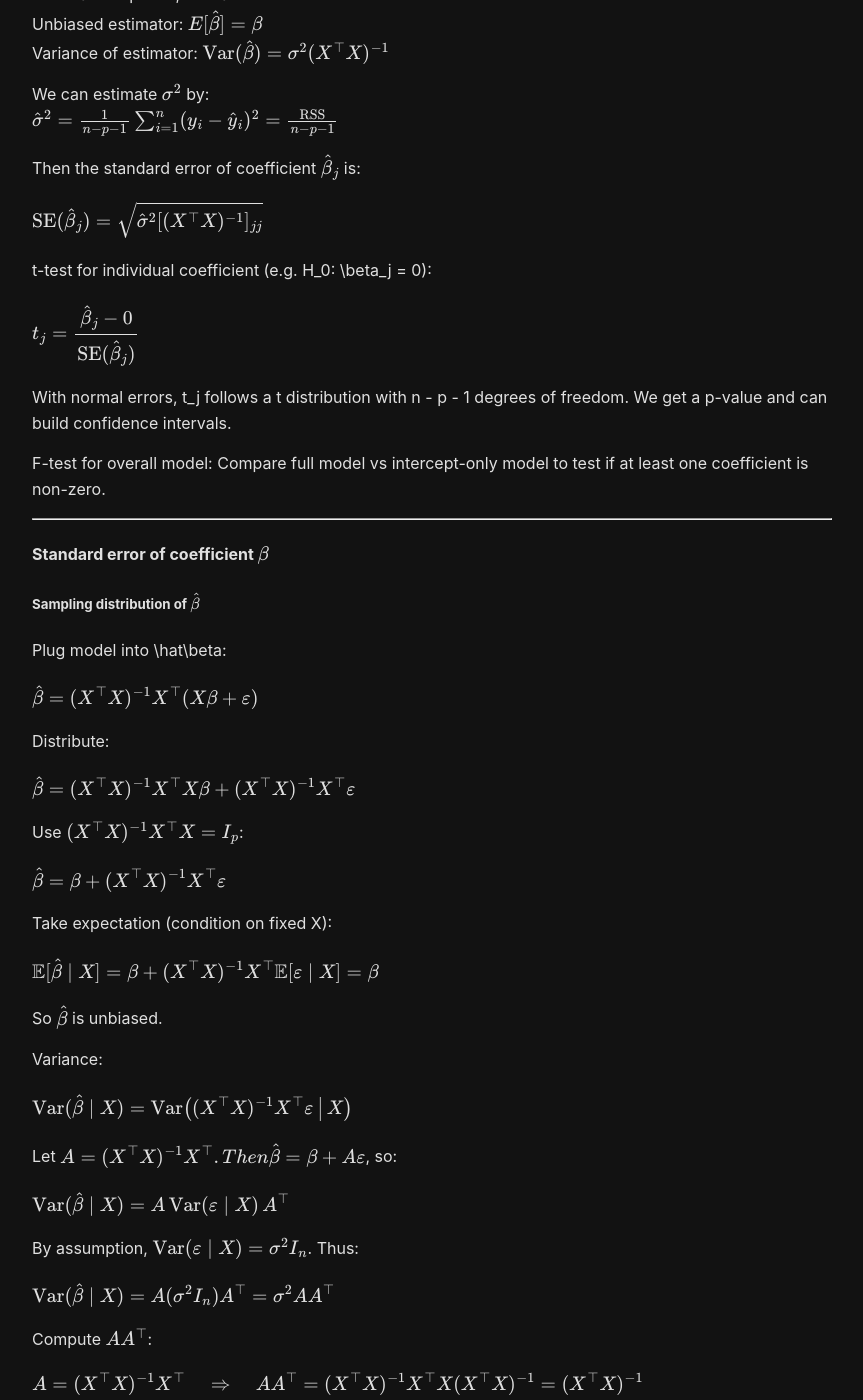
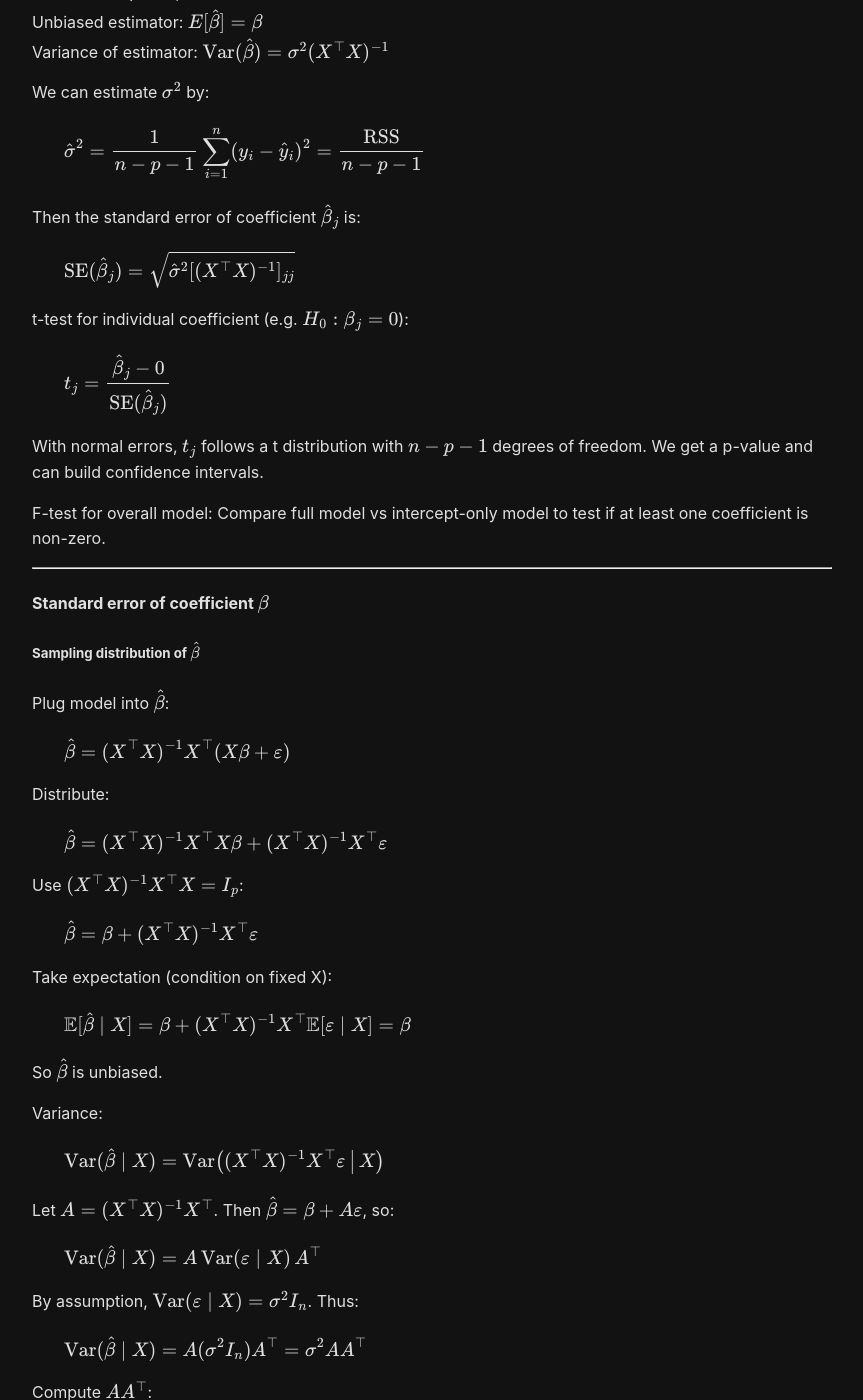
Before and after one commit to sean-sj-jung/sean-sj-jung.github.io, a Jekyll site: the page built from _posts/2021-01-01-LinearRegression.md, in a window 1280 px wide and 1400 px high, scrolled down 2984 px. Shown: the whole window, without its empty margins (208-1071 px from the left). Built offline with Jekyll 4.4.1, drawn with Linux system fonts in a browser that asks for light colours; nearby versions of some CDN libraries; some of the changed text lies outside the part shown.

Commit message:
fix math render

```diff
--- a/_posts/2021-01-01-LinearRegression.md
+++ b/_posts/2021-01-01-LinearRegression.md
@@ -19,7 +19,6 @@ excerpt: "Another popular topic"
 
 
 ---
-
 ### A Linear Regression Model
 
 <div style="padding-left: 2em">
@@ -28,7 +27,11 @@ $$
 y_i = \beta_0 + \beta_1 x_{i1} + \beta_2 x_{i2} + \dots + \beta_p x_{ip} + \varepsilon_i
 $$
 
+</div>
+
 or
+
+<div style="padding-left: 2em">
 
 $$
 \mathbf{y} = X\beta + \varepsilon
@@ -64,6 +67,8 @@ If perfect colinearity, the $$\beta$$ will be non-identifiable as there is no un
 
 Choose $$\beta$$ to minimize the Residual Sum of Squares (RSS):
 
+<div style="padding-left: 2em">
+
 $$
 \begin{align}
 \hat\beta &= \arg\min_\beta \ \text{RSS}(\beta) \\
@@ -71,7 +76,11 @@ $$
 \end{align}
 $$
 
+</div>
+
 Loss:
+
+<div style="padding-left: 2em">
 
 $$
 \begin{align}
@@ -83,13 +92,21 @@ L(\beta) &= (\mathbf{y} - X\beta)^\top(\mathbf{y} - X\beta) \\
 \end{align}
 $$
 
-Using $$ (X\beta)^\top = \beta^\top X^\top$$ and $$(X\beta)^\top \mathbf{y} = \beta^\top X^\top \mathbf{y}$$
+</div>
+
+Using $$(X\beta)^\top = \beta^\top X^\top$$ and $$(X\beta)^\top \mathbf{y} = \beta^\top X^\top \mathbf{y}$$
+
+<div style="padding-left: 2em">
 
 $$
 L(\beta) = \mathbf{y}^\top \mathbf{y} - 2 \beta^\top X^\top \mathbf{y} + \beta^\top X^\top X \beta
 $$
 
+</div>
+
 Take gradient w.r.t. $$\beta$$:
+
+<div style="padding-left: 2em">
 
 $$
 \begin{align}
@@ -100,57 +117,88 @@ $$
 \end{align}
 $$
 
+</div>
+
 Where
+
+<div style="padding-left: 2em">
 
 $$
 \frac{\partial}{\partial \beta}\left( \mathbf{y}^\top \mathbf{y} \right) = 0
 $$
 
-Let $$a = X^\top \mathbf{y} (constant w.r.t. \beta)$$
+</div>
+
+Let $$a = X^\top \mathbf{y}$$ (constant w.r.t. $$\beta$$)
 
 Then
 
+<div style="padding-left: 2em">
+
 $$\frac{\partial}{\partial \beta} \left( \beta^\top a \right) = a$$
+
+</div>
 
 so
 
+<div style="padding-left: 2em">
+
 $$\frac{\partial}{\partial \beta} \left( -2 \beta^\top X^\top \mathbf{y} \right) = -2 X^\top \mathbf{y}$$
+
+</div>
 
 Let $$A = X^\top X$$. Then $$A = A^\top$$. Using the symmetric case:
 
+<div style="padding-left: 2em">
+
 $$\frac{\partial}{\partial \beta} \left( \beta^\top A \beta \right) = 2A\beta = 2X^\top X \beta$$
 
+</div>
+
 Therefore,
+
+<div style="padding-left: 2em">
 
 $$
 \nabla_\beta L(\beta) = -2X^\top\mathbf{y} + 2X^\top X\beta
 $$
 
+</div>
+
 And
+
+<div style="padding-left: 2em">
 
 $$
 X^\top X \hat\beta = X^\top \mathbf{y}
 $$
 
+</div>
+
 Assuming $$X^\top X$$ is invertible, we get the closed form OLS solution:
+
+<div style="padding-left: 2em">
 
 $$
 \hat\beta = (X^\top X)^{-1} X^\top \mathbf{y}
 $$
 
+</div>
+
 #### Maximum Likelihood Estimate of $$\beta$$
 
-If we assume
-$$\varepsilon \sim \mathcal{N}(0, \sigma^2 I)$$,
-then conditional on $$X, \mathbf{y}$$ is multivariate normal with mean $$X\beta$$ and covariance $$\sigma^2 I$$.
+If we assume $$\varepsilon \sim \mathcal{N}(0, \sigma^2 I)$$, then conditional on $$X, \mathbf{y}$$ is multivariate normal with mean $$X\beta$$ and covariance $$\sigma^2 I$$.
 
 The log-likelihood of $$\beta,\sigma^2$$ is (up to constants):
+
+<div style="padding-left: 2em">
 
 $$
 \ell(\beta, \sigma^2)
 = -\frac{n}{2}\log(\sigma^2) - \frac{1}{2\sigma^2} \|\mathbf{y} - X\beta\|^2
 $$
 
+</div>
 
 For fixed $$\sigma^2$$, maximizing $$\ell$$ w.r.t. $$\beta$$ is equivalent to minimizing $$\|\mathbf{y} - X\beta\|^2$$.
 i.e. OLS = MLE for $$\beta$$ under Gaussian noise assumption.
@@ -164,20 +212,33 @@ Unbiased estimator:  $$E[\hat\beta] = \beta$$
 Variance of estimator:  $$\mathrm{Var}(\hat\beta) = \sigma^2 (X^\top X)^{-1}$$
 
 We can estimate $$\sigma^2$$ by:
+
+<div style="padding-left: 2em">
+
 $$
 \hat{\sigma}^2 = \frac{1}{n - p - 1} \sum_{i=1}^n (y_i - \hat{y}_i)^2
 = \frac{\text{RSS}}{n - p - 1}
 $$
 
+</div>
+
 Then the standard error of coefficient $$\hat\beta_j$$ is:
+
+<div style="padding-left: 2em">
 
 $$\mathrm{SE}(\hat\beta_j) = \sqrt{ \hat{\sigma}^2 [(X^\top X)^{-1}]_{jj} }$$
 
-t-test for individual coefficient (e.g. H_0: \beta_j = 0):
+</div>
+
+t-test for individual coefficient (e.g. $$H_0: \beta_j = 0$$):
+
+<div style="padding-left: 2em">
 
 $$t_j = \frac{\hat\beta_j - 0}{\mathrm{SE}(\hat\beta_j)}$$
 
-With normal errors, t_j follows a t distribution with n - p - 1 degrees of freedom. We get a p-value and can build confidence intervals.
+</div>
+
+With normal errors, $$t_j$$ follows a t distribution with $$n - p - 1$$ degrees of freedom. We get a p-value and can build confidence intervals.
 
 F-test for overall model: Compare full model vs intercept-only model to test if at least one coefficient is non-zero.
 
@@ -187,70 +248,125 @@ F-test for overall model: Compare full model vs intercept-only model to test if
 
 ##### Sampling distribution of $$\hat\beta$$
 
-Plug model into \hat\beta:
+Plug model into $$\hat\beta$$:
+
+<div style="padding-left: 2em">
 
 $$\hat\beta = (X^\top X)^{-1} X^\top (X\beta + \varepsilon)$$
 
+</div>
+
 Distribute:
+
+<div style="padding-left: 2em">
 
 $$\hat\beta = (X^\top X)^{-1} X^\top X\beta + (X^\top X)^{-1} X^\top \varepsilon$$
 
+</div>
+
 Use $$(X^\top X)^{-1} X^\top X = I_p$$:
+
+<div style="padding-left: 2em">
 
 $$\hat\beta = \beta + (X^\top X)^{-1} X^\top \varepsilon$$
 
+</div>
+
 Take expectation (condition on fixed X):
 
+<div style="padding-left: 2em">
+
 $$\mathbb{E}[\hat\beta \mid X] = \beta + (X^\top X)^{-1} X^\top \mathbb{E}[\varepsilon \mid X] = \beta$$
+
+</div>
 
 So $$\hat\beta$$ is unbiased.
 
 Variance:
 
+<div style="padding-left: 2em">
+
 $$\text{Var}(\hat\beta \mid X) = \text{Var}\big((X^\top X)^{-1} X^\top \varepsilon \,\big|\, X\big)$$
 
-Let $$A = (X^\top X)^{-1} X^\top. Then \hat\beta = \beta + A\varepsilon$$, so:
+</div>
+
+Let $$A = (X^\top X)^{-1} X^\top$$. Then $$\hat\beta = \beta + A\varepsilon$$, so:
+
+<div style="padding-left: 2em">
 
 $$\text{Var}(\hat\beta \mid X) = A\,\text{Var}(\varepsilon \mid X)\,A^\top$$
 
+</div>
+
 By assumption, $$\text{Var}(\varepsilon \mid X) = \sigma^2 I_n$$. Thus:
+
+<div style="padding-left: 2em">
 
 $$\text{Var}(\hat\beta \mid X) = A(\sigma^2 I_n)A^\top = \sigma^2 A A^\top$$
 
+</div>
+
 Compute $$AA^\top$$:
+
+<div style="padding-left: 2em">
 
 $$A = (X^\top X)^{-1} X^\top \quad\Rightarrow\quad A A^\top = (X^\top X)^{-1} X^\top X (X^\top X)^{-1} = (X^\top X)^{-1}$$
 
+</div>
+
 So:
+
+<div style="padding-left: 2em">
 
 $$\boxed{\text{Var}(\hat\beta \mid X) = \sigma^2 (X^\top X)^{-1}}$$
 
-If errors are normal, since \hat\beta is a linear transformation of a multivariate normal \varepsilon, we have:
+</div>
+
+If errors are normal, since $$\hat\beta$$ is a linear transformation of a multivariate normal $$\varepsilon$$, we have:
+
+<div style="padding-left: 2em">
 
 $$\hat\beta \mid X \sim \mathcal{N}\left(\beta,\ \sigma^2 (X^\top X)^{-1}\right)$$
+
+</div>
 
 ##### Standard error of a single coefficient
 
 Let
 
+<div style="padding-left: 2em">
+
 $$\text{Var}(\hat\beta \mid X) = \sigma^2 (X^\top X)^{-1} = \sigma^2 C$$
+
+</div>
 
 where $$C = (X^\top X)^{-1}$$ is a $$p \times p$$ matrix.
 
 The variance of the j-th coefficient $$\hat\beta_j$$ is the j-th diagonal element of this covariance matrix:
 
+<div style="padding-left: 2em">
+
 $$\text{Var}(\hat\beta_j \mid X) = \sigma^2 C_{jj}$$
 
-So the standard deviation (population standard deviation of \hat\beta_j) is:
+</div>
+
+So the standard deviation (population standard deviation of $$\hat\beta_j$$) is:
+
+<div style="padding-left: 2em">
 
 $$\text{SD}(\hat\beta_j \mid X) = \sqrt{\sigma^2 C_{jj}} = \sigma \sqrt{C_{jj}}$$
 
-We don’t know $$\sigma$$. In practice, we replace $$\sigma^2$$ with its estimator $$s^2$$. Then the standard error of $$\hat\beta_j$$ is:
+</div>
+
+We don't know $$\sigma$$. In practice, we replace $$\sigma^2$$ with its estimator $$s^2$$. Then the standard error of $$\hat\beta_j$$ is:
+
+<div style="padding-left: 2em">
 
 $$\boxed{\text{SE}(\hat\beta_j) = \sqrt{s^2 C_{jj}}}$$
 
+</div>
+
 where $$C_{jj}$$ is the j-th diagonal element of $$(X^\top X)^{-1}$$.
-
 ##### Single-predictor intuition
 
 For simple linear regression with intercept:
@@ -356,7 +472,7 @@ Suppose you want to predict Y using variables X1 and X2, and linear regression.
 X1 and X2 are correlated and have variance of 1. You try fitting two different models with maximum likelihood - one that predicts Y using X1 and X2, and another that predicts Y using new predictors (X1 + X2) and (X1 - X2). Which method is better and why?
 
 
-1. The two models are equivalent, predictively
+#### 1. The two models are equivalent, predictively
 
 The predictors (X1 + X2) and (X1 - X2) are just linear combinations of X1 and X2. Since linear regression with maximum likelihood (i.e., ordinary least squares under Gaussian errors) is being used in both cases, the two models span the exact same column space. Any prediction that can be written as
 
@@ -368,7 +484,7 @@ $$\hat{Y} = \gamma_1 (X_1 + X_2) + \gamma_2 (X_1 - X_2)$$
 
 by setting $\gamma_1 = (\beta_1 + \beta_2)/2$ and $\gamma_2 = (\beta_1 - \beta_2)/2$, and vice versa. The mapping is invertible, so the two parameterizations cover exactly the same set of possible fitted surfaces. Maximum likelihood will find the global optimum in both cases (the OLS objective is convex), so the fitted values $\hat{Y}$, residuals, and log-likelihood will be identical.
 
-2. Orthogonal
+#### 2. Orthogonal
 
 Since X1 and X2 are correlated (both with variance 1), the design matrix in the original basis has correlated columns, which inflates the variance of $\hat{\beta}_1$ and $\hat{\beta}_2$ (multicollinearity). The transformation to (X1 + X2) and (X1 - X2) can decorrelate or reduce the correlation between the new predictors.
 
```
